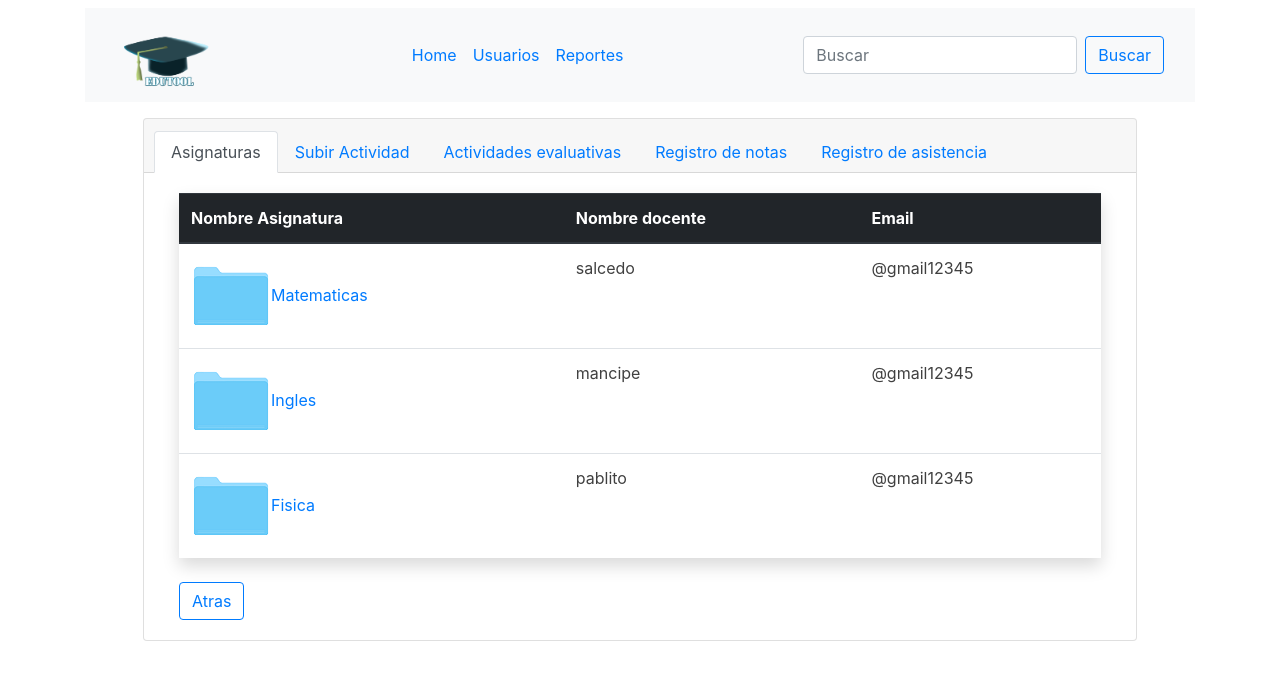
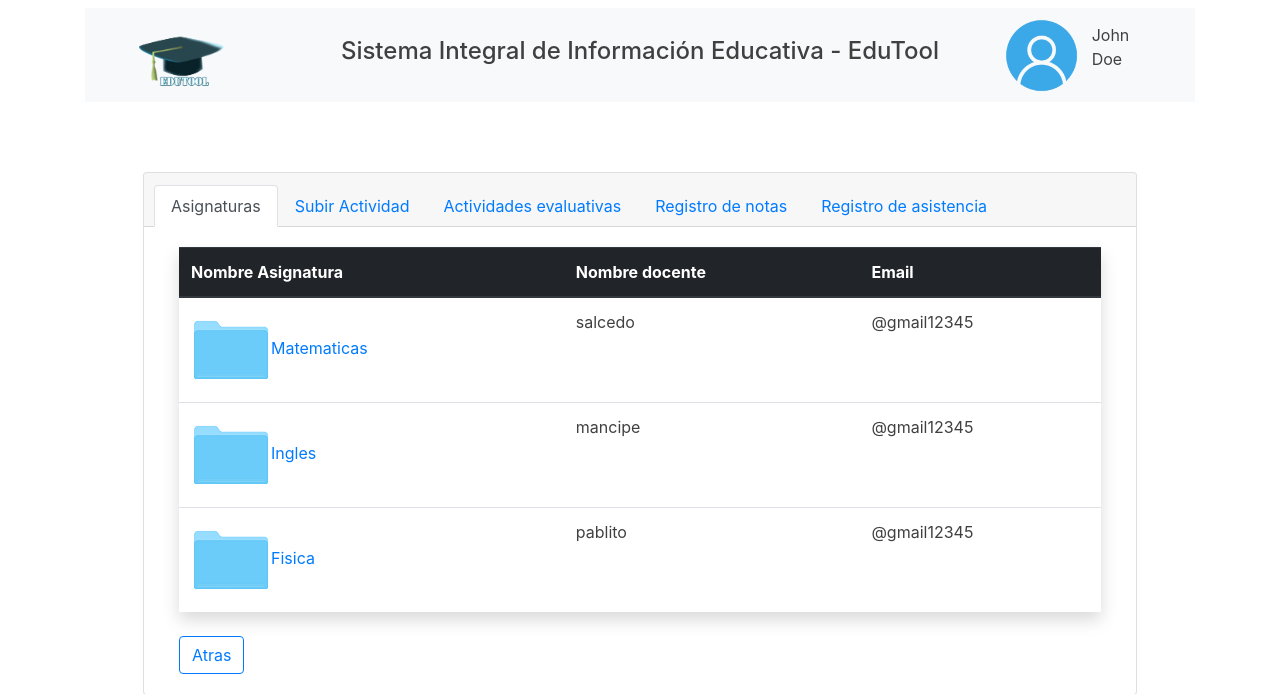
Before and after one commit to jhonssal/ClaseProg, a PHP site: page /Modulo_Asignaturas.php in a window 1280 px wide. Shown: the top 694 px of the page. Run offline with PHP 8.4, Linux system fonts and the light colour scheme.

Commit message:
header para usuarios que ingresan al sistema

```diff
--- a/Modulo_Asignaturas.php
+++ b/Modulo_Asignaturas.php
@@ -13,27 +13,8 @@ require('Vista_Asignaturas.php');
 	<script src="bootstrap/js/bootstrap.min.js" type="text/javascript"></script>
 </head>
 <body>
-
-	<div class="container mt-2 mb-2">
-		<div class="page-header">
-			<nav class="navbar sticky-top navbar-expand-sm bg-light navbar-dark"> <!--style="background-color: #e3f2fd;  -->
-				<div class="container-fluid">
-						<a class="navbar-brand" href="">
-              <img src="img/user.png" style="width: 100px;">
-            </a>
-					    <ul class="navbar-nav">
-						    <li class="nav-item"><a class="nav-link text-primary" href="#">Home</a></li>
-						    <li class="nav-item"><a class="nav-link text-primary" href="#">Usuarios</a></li>
-						    <li class="nav-item"><a class="nav-link text-primary" href="#">Reportes</a></li>
-					    </ul>
-          		<form class="form-inline">
-                <input class="form-control mr-sm-2" type="search" placeholder="Buscar">
-                <button class="btn btn-outline-primary my-2 my-sm-0" type="submit">Buscar</button>
-              </form>
-				</div>
-			</nav>
-		</div>
-  </div>
+<!-- codigo para importar header -->
+<object type="text/html" data="headeri.php" width="100%" height="100%"></object>
 
 	<!-- card de subir actividad, actividades evaluativas, registro de notas, registro de asistencia -->
   <div class="container-fluid my-3" style="width: 64rem">
--- /dev/null
+++ b/headeri.php
@@ -0,0 +1,36 @@
+<!DOCTYPE html>
+<html lang="es">
+<head>
+    <meta charset="utf-8" />
+    <link rel="stylesheet" type="text/css" href="bootstrap/css/bootstrap.min.css">
+	<link rel="stylesheet" type="text/css" href="style.css">
+	<script src="bootstrap/js/jquery.min.js" type="text/javascript"></script>
+  <script src="bootstrap/js/bootstrap.min.js" type="text/javascript"></script>
+</head>
+<body>
+<div class="container mt-2 mb-2">
+		<div class="page-header">
+			<nav class="navbar sticky-top navbar-expand-sm bg-light navbar-dark">
+				<div class="container-fluid">
+
+                    <div class="col-2">
+					<a class="navbar-brand" href="/index.html">
+                        <img src="img/user.png" style="width: 100px;">
+                    </a>
+                    </div>
+                    <div class="col">
+                        <h4 style="text-align:center;">Sistema Integral de Información Educativa - EduTool</h4>
+                    </div>
+                    <div class="col-1">
+                        <img src="img/icon.png" style="height: 75px; width: 75px;">
+                    </div>
+                    <div class="col-1">
+                        <p>John Doe</p>
+                    </div>
+                </div>
+
+			</nav>
+		</div>
+	</div>
+</body>
+</html>
```
